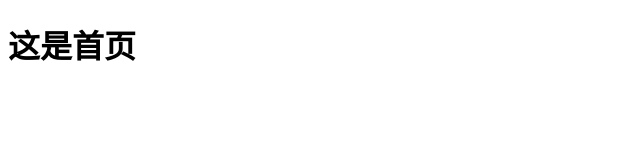
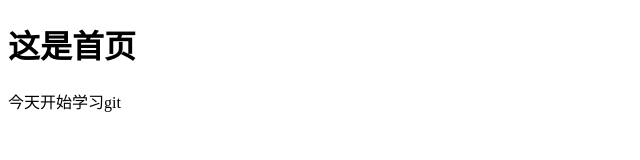
Before and after one commit to LiFei0911/git-demo, a plain HTML site: page index.html in a window 1280 px wide. Shown: the whole page, without its empty margins (0-640 px from the left). Drawn offline with Linux system fonts and the light colour scheme.

Commit message:
确定学习主题

```diff
--- a/index.html
+++ b/index.html
@@ -8,5 +8,6 @@
 </head>
 <body>
     <h1>这是首页</h1>
+    <div>今天开始学习git</div>
 </body>
 </html>
```
